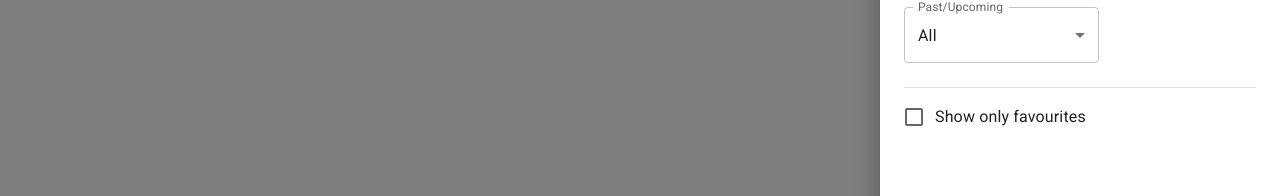
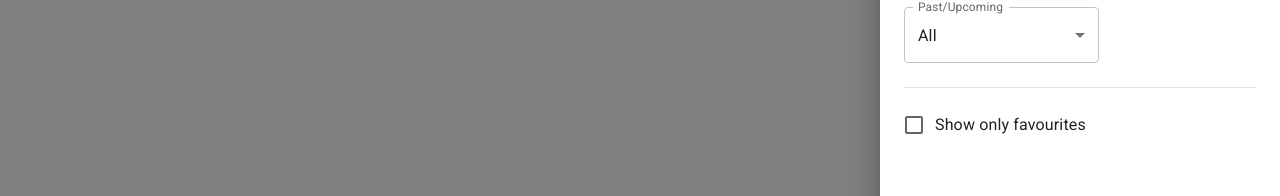
Before and after one commit to gabrielnvg/spacex-launches-list, a React (Create React App) app: page / in a window 1280 px wide. Both pictures are taken after a click on the button 1236 px from the left and 32 px from the top of the page. Shown: the part 204-400 px from the top of the page. Built offline with nearby package versions, Linux system fonts and the light colour scheme; no server answers.

Commit message:
Change: Favourites filter margin

```diff
--- a/src/components/MainContainer/FiltersDrawer/Filters/Filters.tsx
+++ b/src/components/MainContainer/FiltersDrawer/Filters/Filters.tsx
@@ -254,7 +254,7 @@ const S = {
   `,
 
   CheckboxContainer: styled.div`
-    margin-top: var(--spacing-unit);
+    margin: calc(var(--spacing-unit) * 2) 0;
   `,
 
   StyledCheckbox: styled(Checkbox)`
```
